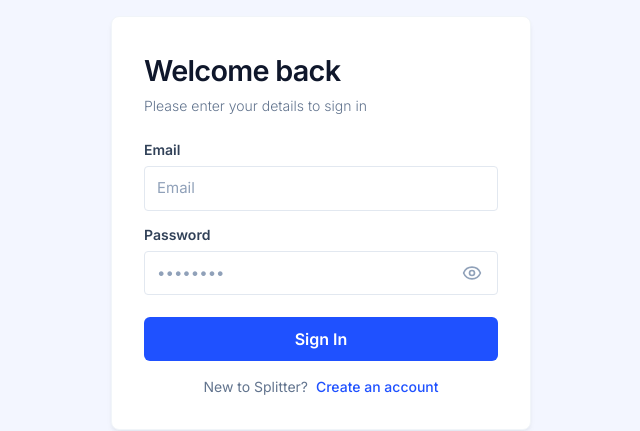
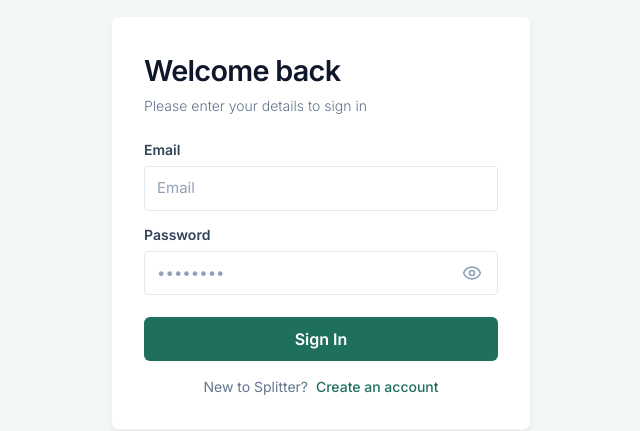
Before and after one commit to mdmokhlesur/mokhlesurRahmanTask-frontend, a React (Vite) app: page /login in a window 1280 px wide. Shown: the part 177-608 px from the top of the page, without its empty margins (319-959 px from the left). Built offline with nearby package versions, Linux system fonts and the light colour scheme.

Commit message:
style: update primary and primary-dark color palette values

```diff
--- a/src/index.css
+++ b/src/index.css
@@ -3,8 +3,8 @@
 @config "../tailwind.config.js";
 
 @theme {
-  --color-primary: #1F51FF;
-  --color-primary-dark: #0F52BA;
+  --color-primary: #1F6F5F;
+  --color-primary-dark: #2FA084;
 }
 
 @layer base {
```
